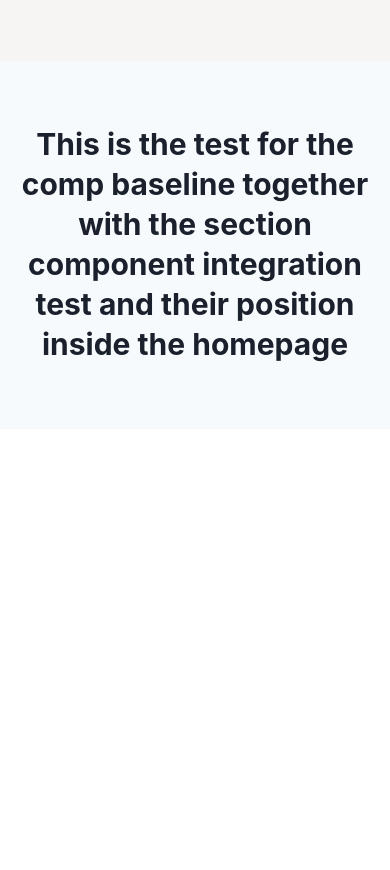
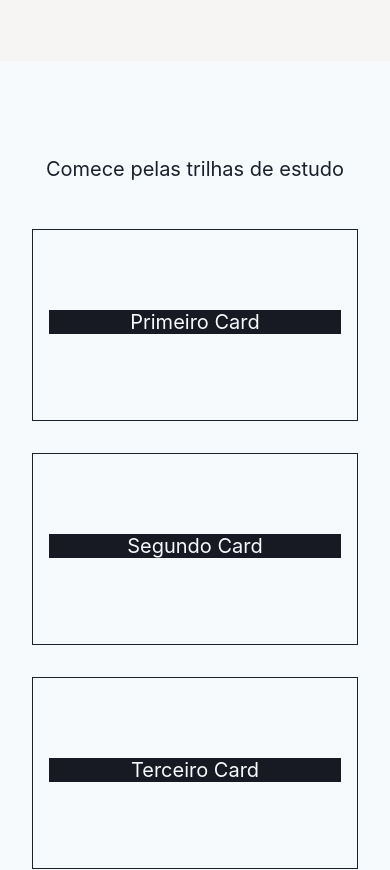
Before and after one commit to podcodar/webapp, a Next.js app: page / in a window 390 px wide. Shown: the part 3680-4550 px from the top of the page. Before the commit the page ends 4109 px from the top, so only its background shows below. Built offline with nearby package versions, Linux system fonts and the light colour scheme.

Commit message:
fea: create responsive trail component

```diff
--- a/packages/components/TrailSection.tsx
+++ b/packages/components/TrailSection.tsx
@@ -1,16 +1,91 @@
-import { useColorModeValue, Heading } from '@chakra-ui/react';
+import { useColorModeValue, Stack, Box, Heading } from '@chakra-ui/react';
 
 import Section from './Section';
 
 export default function TrailSection() {
   const bgColor = useColorModeValue('gray.50', 'gray.900');
-
   return (
     <Section bg={bgColor}>
-      <Heading textAlign="center">
-        This is the test for the comp baseline together with the section
-        component integration test and their position inside the homepage
+      <Heading
+        size="md"
+        fontWeight={400}
+        pb="2rem"
+        marginTop="2rem"
+        textAlign="center"
+      >
+        Comece pelas trilhas de estudo
       </Heading>
+      <Stack
+        direction={{ base: 'column', md: 'row', lg: 'row' }}
+        textAlign="center"
+        p="1rem"
+        spacing={{ base: '2rem', md: '0rem', lg: '2rem' }}
+        // bg={{base: 'red', md: 'purple', lg: 'green'}}
+        flexWrap={{ base: 'nowrap', md: 'wrap', lg: 'nowrap' }}
+        justifyContent="space-between"
+        alignItems="stretch"
+        alignContent="center"
+      >
+        {cardList.map((cardProps) => (
+          <CardItem key={cardProps.title} {...cardProps} />
+        ))}
+      </Stack>
     </Section>
   );
 }
+
+interface CardItemProps {
+  title: string;
+  image: string;
+}
+
+function CardItem({ title }: CardItemProps) {
+  const boxShadowColor = useColorModeValue('#171923', '#f7fafc');
+  return (
+    <Box
+      w={{ base: '100%', md: '48%', lg: '100%' }}
+      mb={{ base: '0', md: '2%', lg: '0' }}
+      h="12rem"
+      border="1px solid"
+      transition="box-shadow 200ms ease-in-out"
+      bg={boxShadowColor === '#171923' ? '#f7fafc' : '#171923'}
+      _hover={{
+        boxShadow: `-8px 8px 0 ${boxShadowColor}`,
+        transform: 'translate(4px, -4px)',
+      }}
+    >
+      <Heading
+        size="md"
+        fontWeight={400}
+        color={boxShadowColor === '#171923' ? '#f7fafc' : '#171923'}
+        bg={boxShadowColor}
+        m="5rem 1rem 1rem 1rem"
+      >
+        {title}
+      </Heading>
+    </Box>
+  );
+}
+
+const cardList: CardItemProps[] = [
+  {
+    title: 'Primeiro Card',
+    image:
+      'https://notion-emojis.s3-us-west-2.amazonaws.com/v0/svg-twitter/1f4da.svg',
+  },
+  {
+    title: 'Segundo Card',
+    image:
+      'https://www.notion.so/image/https%3A%2F%2Fs3-us-west-2.amazonaws.com%2Fsecure.notion-static.com%2F0812dad9-c634-471a-891a-fbe91aec4296%2Fjust-llama.png?table=block&id=b3bbe39f-0c60-4e81-b019-b9d31e4c7787&spaceId=ac9f4c1f-75da-4e1b-a9b4-5fe0876b33b4&width=250&userId=c43c8212-08e9-46c6-96f7-cd3888cbe6c9&cache=v2',
+  },
+  {
+    title: 'Terceiro Card',
+    image:
+      'https://www.notion.so/image/https%3A%2F%2Fs3-us-west-2.amazonaws.com%2Fsecure.notion-static.com%2F0812dad9-c634-471a-891a-fbe91aec4296%2Fjust-llama.png?table=block&id=b3bbe39f-0c60-4e81-b019-b9d31e4c7787&spaceId=ac9f4c1f-75da-4e1b-a9b4-5fe0876b33b4&width=250&userId=c43c8212-08e9-46c6-96f7-cd3888cbe6c9&cache=v2',
+  },
+  {
+    title: 'Quarto Card',
+    image:
+      'https://www.notion.so/image/https%3A%2F%2Fs3-us-west-2.amazonaws.com%2Fsecure.notion-static.com%2F0812dad9-c634-471a-891a-fbe91aec4296%2Fjust-llama.png?table=block&id=b3bbe39f-0c60-4e81-b019-b9d31e4c7787&spaceId=ac9f4c1f-75da-4e1b-a9b4-5fe0876b33b4&width=250&userId=c43c8212-08e9-46c6-96f7-cd3888cbe6c9&cache=v2',
+  },
+];
```
